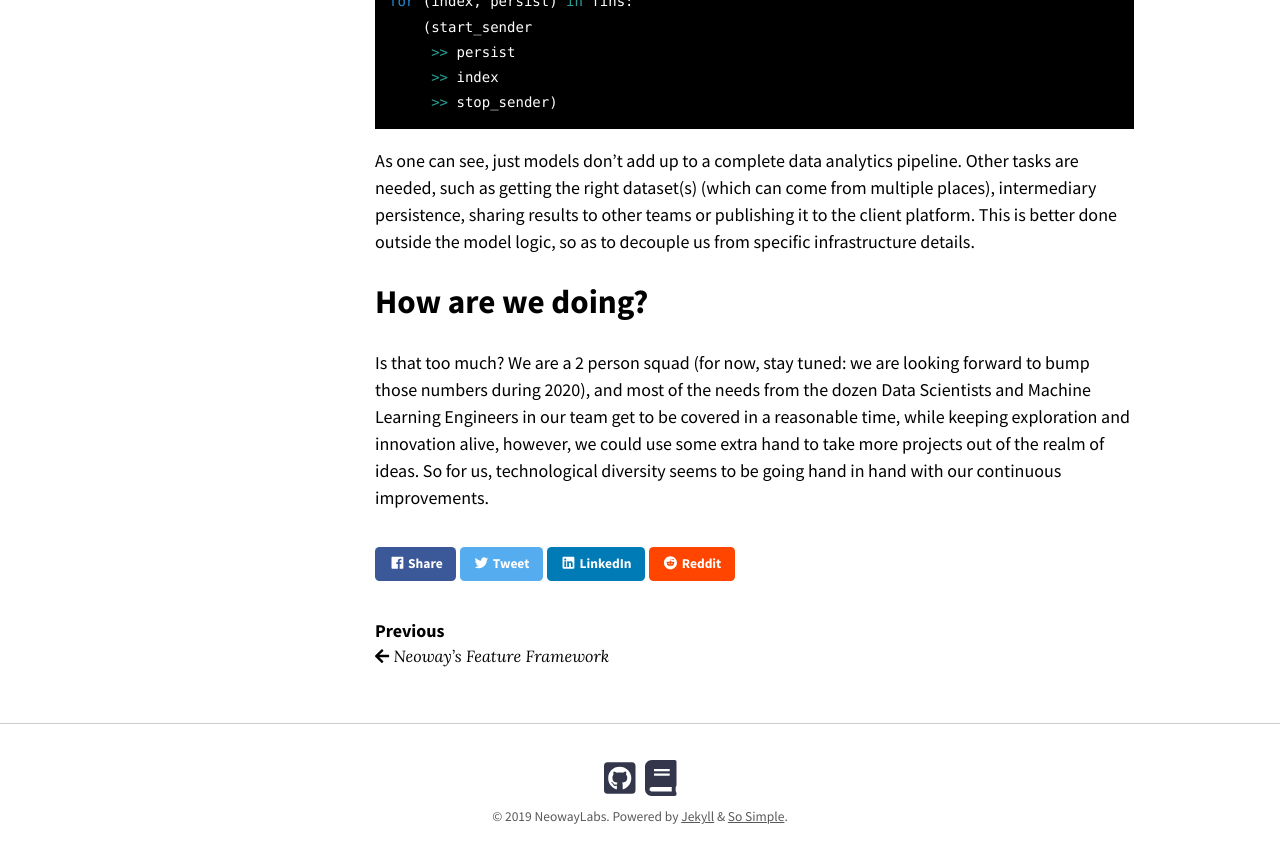
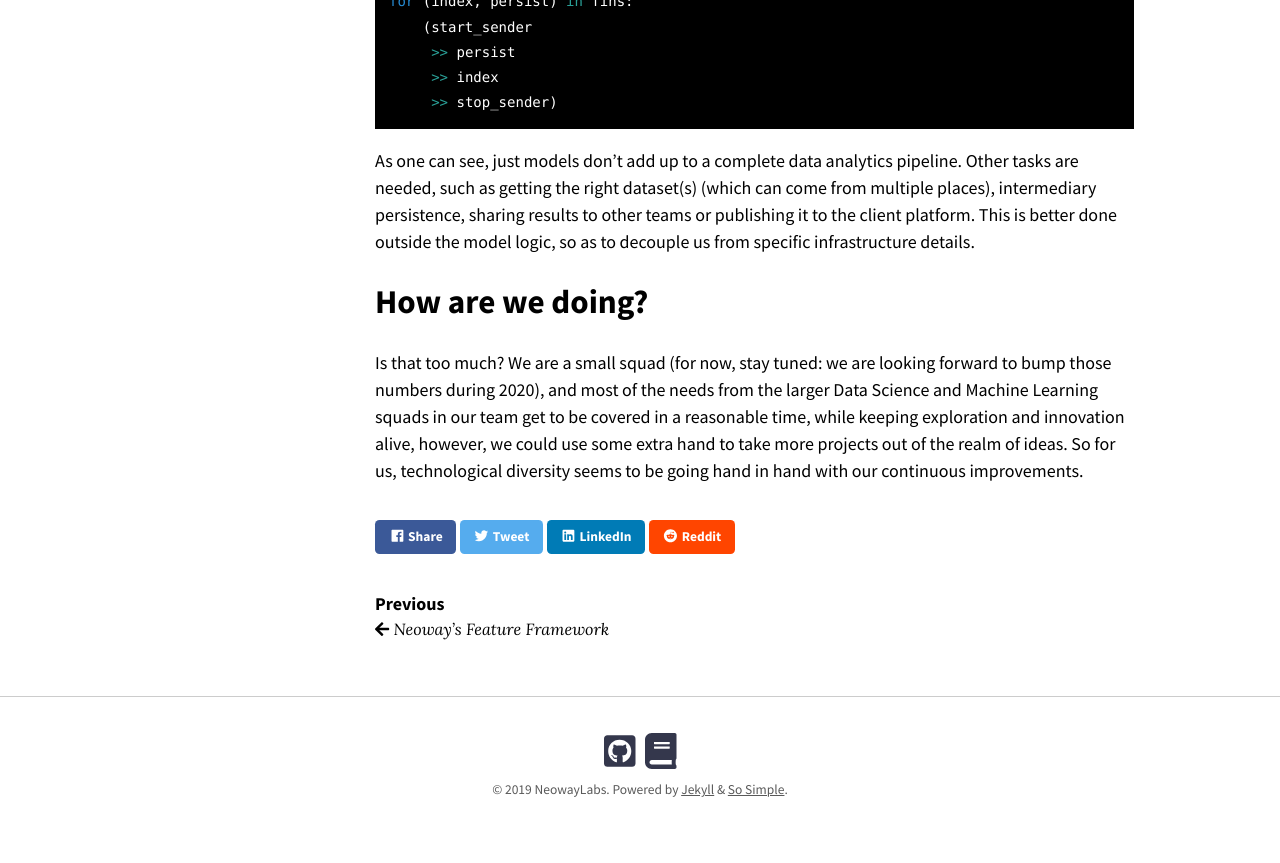
Before and after one commit to NeowayLabs/neowaylabs.github.io, a Jekyll site: the page built from _posts/2019-12-11-dataops-exploration.md, in a window 1280 px wide and 900 px high, scrolled down 3877 px. Shown: the top 863 px of the window. Built offline with Jekyll 4.4.1, drawn with Linux system fonts in a browser that asks for light colours; nearby versions of some CDN libraries; comment, search, counter and statistics services are not loaded.

Commit message:
no absolute numbers

```diff
--- a/_posts/2019-12-11-dataops-exploration.md
+++ b/_posts/2019-12-11-dataops-exploration.md
@@ -62,4 +62,4 @@ As one can see, just models don't add up to a complete data analytics pipeline.
 
 # How are we doing?
 
-Is that too much? We are a 2 person squad (for now, stay tuned: we are looking forward to bump those numbers during 2020), and most of the needs from the dozen Data Scientists and Machine Learning Engineers in our team get to be covered in a reasonable time, while keeping exploration and innovation alive, however, we could use some extra hand to take more projects out of the realm of ideas. So for us, technological diversity seems to be going hand in hand with our continuous improvements.
+Is that too much? We are a small squad (for now, stay tuned: we are looking forward to bump those numbers during 2020), and most of the needs from the larger Data Science and Machine Learning squads in our team get to be covered in a reasonable time, while keeping exploration and innovation alive, however, we could use some extra hand to take more projects out of the realm of ideas. So for us, technological diversity seems to be going hand in hand with our continuous improvements.
```
